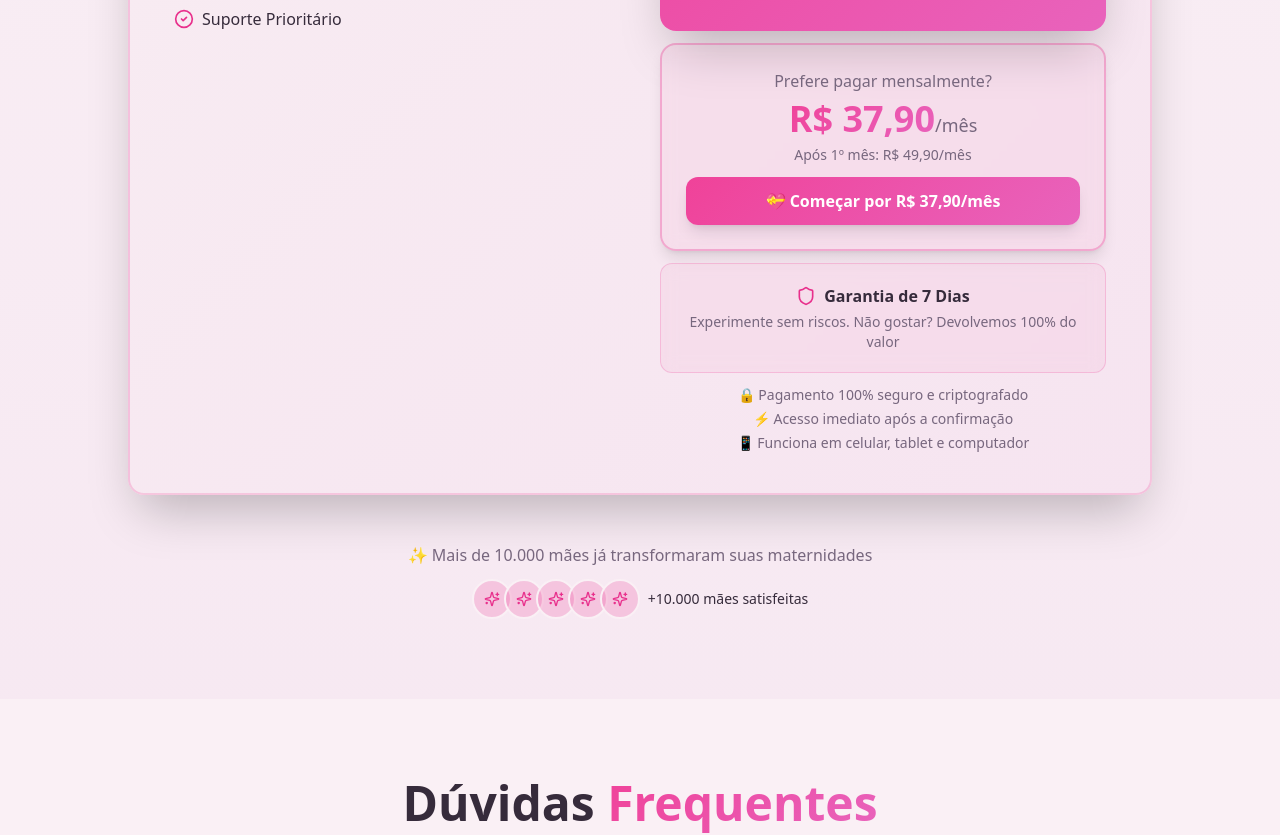
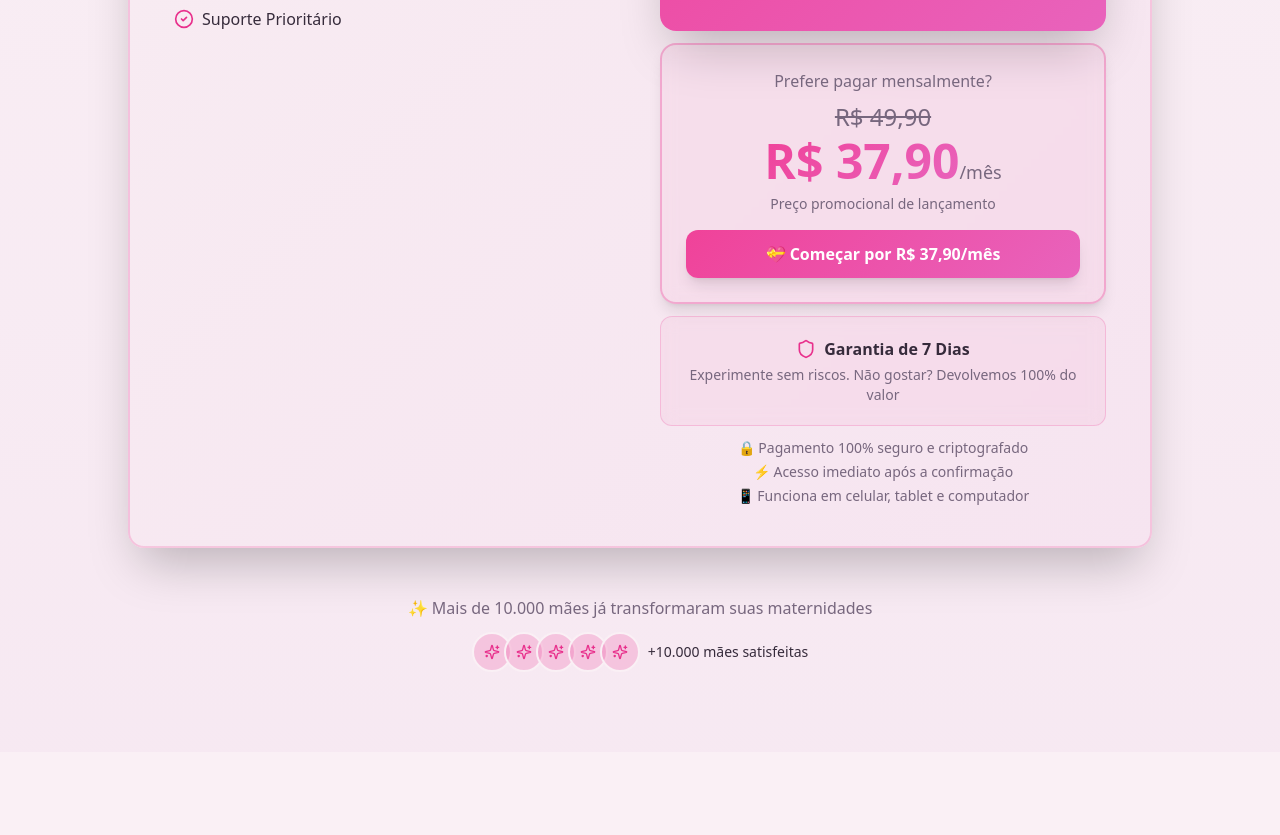
Before and after one commit to PAGINAMAMAEZEN/mamae-zen-essencial-40655, a React (Vite) app: page / in a window 1280 px wide. Shown: the part 7049-7884 px from the top of the page. Built offline with nearby package versions, Linux system fonts and the light colour scheme; the HTML template or start-up script is replaced by a standard one.

Commit message:
Update pricing information

```diff
--- a/src/components/Pricing.tsx
+++ b/src/components/Pricing.tsx
@@ -109,19 +109,26 @@ const Pricing = () => {
 
               {/* Monthly Option */}
               <div className="text-center p-4 md:p-6 bg-primary/5 backdrop-blur rounded-2xl border-2 border-primary/30 shadow-lg">
-                <p className="text-xs md:text-base text-muted-foreground mb-1.5">
+                <p className="text-xs md:text-base text-muted-foreground mb-2">
                   Prefere pagar mensalmente?
                 </p>
 
-                <div className="mb-1.5">
-                  <span className="text-2xl md:text-4xl font-bold bg-gradient-primary bg-clip-text text-transparent">
-                    R$ 37,90
-                  </span>
-                  <span className="text-sm md:text-lg text-muted-foreground">/mês</span>
+                <div className="mb-2">
+                  <div className="inline-flex items-baseline gap-1">
+                    <span className="text-lg md:text-2xl font-medium text-muted-foreground line-through">
+                      R$ 49,90
+                    </span>
+                  </div>
+                  <div className="mt-1">
+                    <span className="text-3xl md:text-5xl font-bold bg-gradient-primary bg-clip-text text-transparent">
+                      R$ 37,90
+                    </span>
+                    <span className="text-base md:text-lg text-muted-foreground">/mês</span>
+                  </div>
                 </div>
 
-                <p className="text-xs md:text-sm text-muted-foreground mb-3">
-                  Após 1º mês: R$ 49,90/mês
+                <p className="text-xs md:text-sm text-muted-foreground mb-4">
+                  Preço promocional de lançamento
                 </p>
 
                 <Button
```
